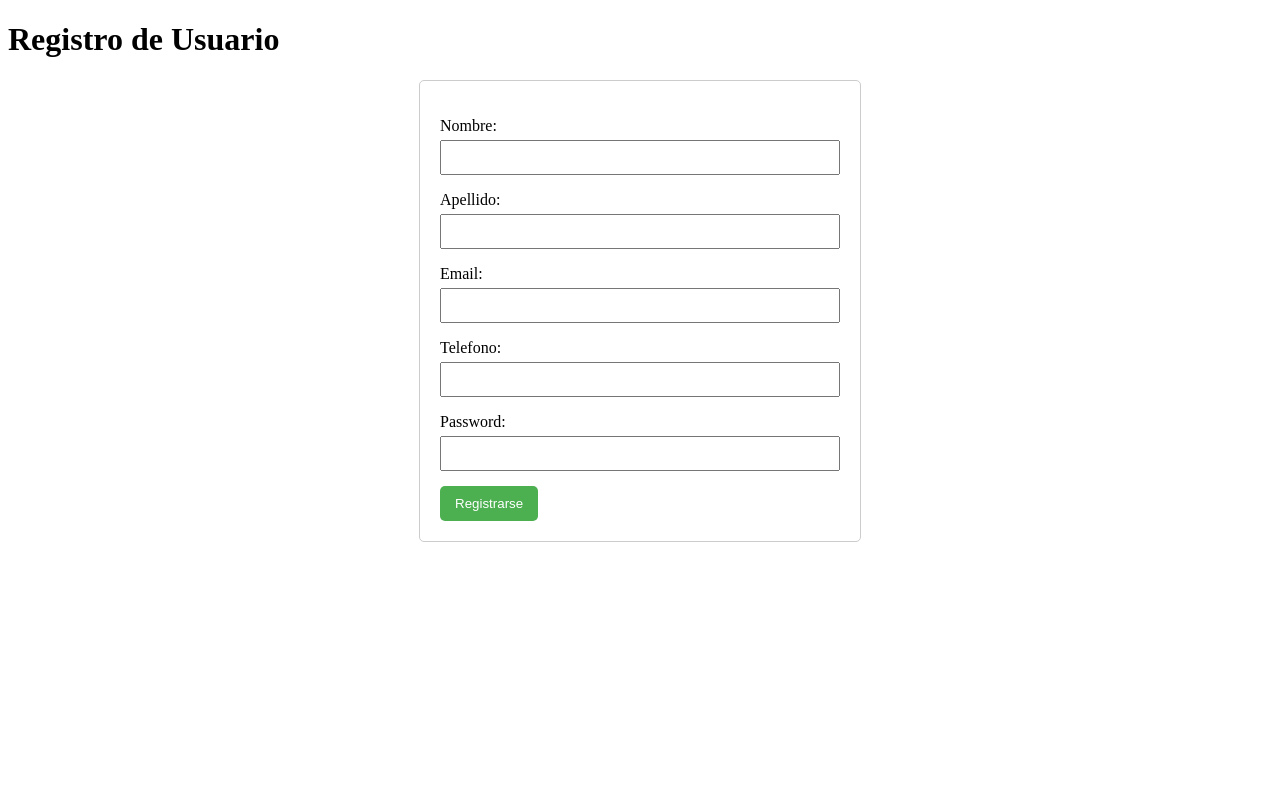
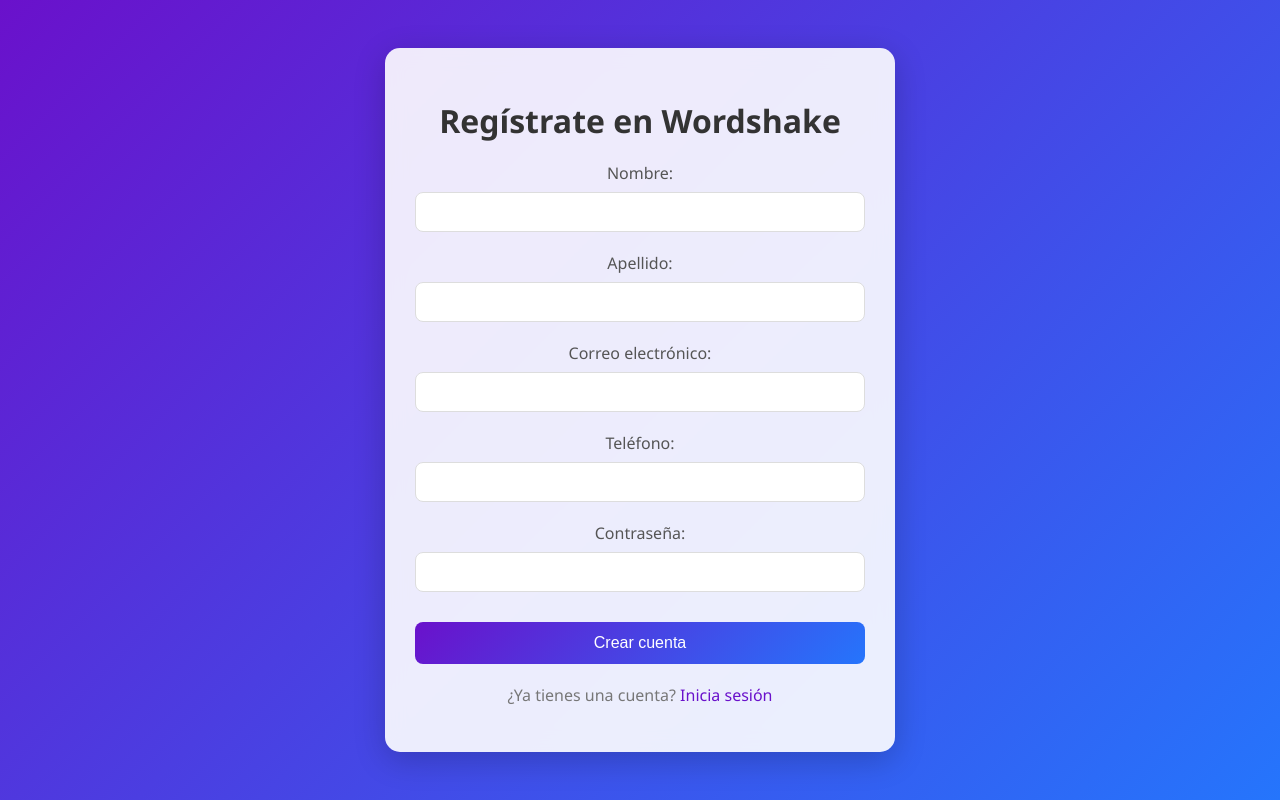
Before and after one commit to Bambam934/WorkShakePoli, a Django app: page /registro/ in a window 1280 px wide. Run offline with Django 5.2, Linux system fonts and the light colour scheme.

Commit message:
Se agrego formulario de registro con diseño y sistema de verificacion de usuarios nuevos

```diff
--- a/FormularioRegistro/models.py
+++ b/FormularioRegistro/models.py
@@ -1,14 +1,40 @@
+# models.py
+
 from django.db import models
-
-
-# Create your models here.from django.db import models
+from django.core.mail import send_mail
+from django.utils.crypto import get_random_string
+from django.contrib.auth.hashers import make_password
 
 class Registro(models.Model):
     nombre = models.CharField(max_length=100)
     apellido = models.CharField(max_length=100)
-    email = models.CharField(max_length=100)
+    email = models.EmailField(unique=True)
     telefono = models.CharField(max_length=100)
     password = models.CharField(max_length=100)
     fecha = models.DateField(auto_now=True)
+    is_verified = models.BooleanField(default=False)  # Para verificar el correo
+    verification_token = models.CharField(max_length=100, blank=True, null=True)  # Token de verificación
 
-    objects = models.Manager()
+    def __str__(self):
+        return self.email
+
+    def send_verification_email(self):
+        # Generar un token único para la verificación
+        token = get_random_string(50)
+        self.verification_token = token
+        self.save()
+
+        # Crear el enlace de verificación
+        verification_link = f"http://tudominio.com/verify-email/{token}/"
+
+         # Personalizar el nombre del remitente
+        from_email = '"Wordshake Team" <tucorreo@gmail.com>'  # Nombre del remitente y dirección de correo
+
+        # Enviar el correo electrónico
+        send_mail(
+            'Verifica tu correo electrónico',
+            f'Haz clic en el siguiente enlace para verificar tu correo: {verification_link}',
+            'tucorreo@gmail.com',  # Remitente
+            [self.email],  # Destinatario
+            fail_silently=False,
+        )
--- /dev/null
+++ b/FormularioRegistro/static/registro.css
@@ -0,0 +1,149 @@
+/* Estilos generales */
+body {
+    font-family: 'Segoe UI', Tahoma, Geneva, Verdana, sans-serif;
+    background: linear-gradient(135deg, #6a11cb, #2575fc);
+    margin: 0;
+    padding: 0;
+    display: flex;
+    justify-content: center;
+    align-items: center;
+    height: 100vh;
+    color: #333;
+}
+
+/* Contenedor del formulario */
+.container {
+    background: rgba(255, 255, 255, 0.9);
+    padding: 30px;
+    border-radius: 15px;
+    box-shadow: 0 8px 32px rgba(0, 0, 0, 0.2);
+    backdrop-filter: blur(10px);
+    width: 100%;
+    max-width: 450px;
+    text-align: center;
+}
+
+/* Título */
+h1 {
+    font-size: 2rem;
+    color: #333;
+    margin-bottom: 20px;
+    font-weight: 600;
+}
+
+/* Formulario */
+form {
+    display: flex;
+    flex-direction: column;
+}
+
+form p {
+    margin-bottom: 15px;
+}
+
+form label {
+    font-weight: 500;
+    margin-bottom: 5px;
+    display: block;
+    color: #555;
+}
+
+form input {
+    width: 100%;
+    padding: 12px;
+    border: 1px solid #ddd;
+    border-radius: 8px;
+    font-size: 16px;
+    box-sizing: border-box;
+    transition: border-color 0.3s ease, box-shadow 0.3s ease;
+}
+
+form input:focus {
+    border-color: #6a11cb;
+    box-shadow: 0 0 8px rgba(106, 17, 203, 0.3);
+    outline: none;
+}
+
+/* Estilo específico para el campo de contraseña */
+form input[type="password"] {
+    letter-spacing: 1px; /* Para mejorar la legibilidad de la contraseña */
+}
+
+/* Botón de registro */
+form button {
+    background: linear-gradient(135deg, #6a11cb, #2575fc);
+    color: white;
+    padding: 12px;
+    border: none;
+    border-radius: 8px;
+    font-size: 16px;
+    font-weight: 500;
+    cursor: pointer;
+    transition: background 0.3s ease, transform 0.2s ease;
+    margin-top: 10px;
+}
+
+form button:hover {
+    background: linear-gradient(135deg, #2575fc, #6a11cb);
+    transform: translateY(-2px);
+}
+
+form button:active {
+    transform: translateY(0);
+}
+
+/* Mensajes de error */
+.errorlist {
+    color: #ff4d4d;
+    list-style: none;
+    padding: 0;
+    margin: 0 0 15px 0;
+}
+
+.errorlist li {
+    margin-bottom: 5px;
+}
+
+/* Pie de página */
+.footer {
+    text-align: center;
+    margin-top: 20px;
+    color: #777;
+}
+
+.footer a {
+    color: #6a11cb;
+    text-decoration: none;
+    font-weight: 500;
+    transition: color 0.3s ease;
+}
+
+.footer a:hover {
+    color: #2575fc;
+}
+
+/* Estilos para los campos específicos */
+.form-group {
+    margin-bottom: 20px;
+}
+
+.form-group label {
+    display: block;
+    margin-bottom: 8px;
+    font-weight: 500;
+    color: #555;
+}
+
+.form-group input {
+    width: 100%;
+    padding: 10px;
+    border: 1px solid #ddd;
+    border-radius: 8px;
+    font-size: 16px;
+    transition: border-color 0.3s ease;
+}
+
+.form-group input:focus {
+    border-color: #6a11cb;
+    box-shadow: 0 0 8px rgba(106, 17, 203, 0.3);
+}
--- a/FormularioRegistro/templates/registro.html
+++ b/FormularioRegistro/templates/registro.html
@@ -3,46 +3,40 @@
 <head>
     <meta charset="UTF-8">
     <meta name="viewport" content="width=device-width, initial-scale=1.0">
-    <title>Registro</title>
+    <title>Registro - Wordshake</title>
+    <link rel="stylesheet" href="/FormularioRegistro/static/registro.css"> <!-- Enlace al archivo CSS -->
 </head>
 <body>
-    <h1>Registro de Usuario</h1>
-    <form method="post">
-        {% csrf_token %}
-        {{ form.as_p }}
-        <button type="submit">Registrarse</button>
-    </form>
+    <div class="container">
+        <h1>Regístrate en Wordshake</h1>
+        <form method="post">
+            <!-- {% csrf_token %}
+            {{ form.as_p }}-->
+            <div class="form-group">
+                <label for="id_nombre">Nombre:</label>
+                <input type="text" id="id_nombre" name="nombre" required>
+            </div>
+            <div class="form-group">
+                <label for="id_apellido">Apellido:</label>
+                <input type="text" id="id_apellido" name="apellido" required>
+            </div>
+            <div class="form-group">
+                <label for="id_email">Correo electrónico:</label>
+                <input type="email" id="id_email" name="email" required>
+            </div>
+            <div class="form-group">
+                <label for="id_telefono">Teléfono:</label>
+                <input type="tel" id="id_telefono" name="telefono" required>
+            </div>
+            <div class="form-group">
+                <label for="id_password">Contraseña:</label>
+                <input type="password" id="id_password" name="password" required>
+            </div>
+            <button type="submit">Crear cuenta</button>
+        </form>
+        <div class="footer">
+            <p>¿Ya tienes una cuenta? <a href="#">Inicia sesión</a></p>
+        </div>
+    </div>
 </body>
 </html>
-<style>
-    form {
-        max-width: 400px;
-        margin: 0 auto;
-        padding: 20px;
-        border: 1px solid #ccc;
-        border-radius: 5px;
-    }
-    form p {
-        margin-bottom: 15px;
-    }
-    form label {
-        display: block;
-        margin-bottom: 5px;
-    }
-    form input {
-        width: 100%;
-        padding: 8px;
-        box-sizing: border-box;
-    }
-    form button {
-        background-color: #4CAF50;
-        color: white;
-        padding: 10px 15px;
-        border: none;
-        border-radius: 5px;
-        cursor: pointer;
-    }
-    form button:hover {
-        background-color: #45a049;
-    }
-</style>
--- a/FormularioRegistro/urls.py
+++ b/FormularioRegistro/urls.py
@@ -3,5 +3,6 @@ from . import views
 
 urlpatterns = [
     path('registro/', views.registro, name='registro'),
+    path('verify-email/<str:token>/', views.verify_email, name='verify_email'),
     path('exito/', views.exito, name='exito'),
 ]
--- a/FormularioRegistro/views.py
+++ b/FormularioRegistro/views.py
@@ -1,21 +1,60 @@
+# views.py
+
 from django.shortcuts import render, redirect
 from django.contrib.auth.hashers import make_password
 from .forms import RegistroForm
 from datetime import date
+from django.shortcuts import get_object_or_404
+from .models import Registro
 
 def registro(request):
+    """
+    Vista para manejar el registro de nuevos usuarios.
+    """
     if request.method == 'POST':
         form = RegistroForm(request.POST)
         if form.is_valid():
+            # Crear una instancia del modelo sin guardarla en la base de datos
             nuevo_registro = form.save(commit=False)
-            nuevo_registro.password = make_password(form.cleaned_data['password'])  # Encripta la contraseña
+
+            # Encriptar la contraseña antes de guardarla
+            nuevo_registro.password = make_password(form.cleaned_data['password'])
+
+            # Asignar la fecha actual al campo 'fecha'
             nuevo_registro.fecha = date.today()
+
+            # Guardar el registro en la base de datos
             nuevo_registro.save()
-            return redirect('exito')  # Asegúrate de que este 'name' esté en urls.py
+
+            # Enviar el correo de verificación
+            nuevo_registro.send_verification_email()
+
+            # Redirigir a la página de éxito
+            return redirect('exito')  # Asegúrate de que 'exito' esté en urls.py
     else:
+        # Si no es una solicitud POST, mostrar el formulario vacío
         form = RegistroForm()
 
+    # Renderizar la plantilla con el formulario
     return render(request, 'registro.html', {'form': form})
 
+def verify_email(request, token):
+    """
+    Vista para verificar el correo electrónico del usuario.
+    """
+    # Buscar el usuario por el token de verificación
+    user = get_object_or_404(Registro, verification_token=token)
+
+    # Marcar el correo como verificado
+    user.is_verified = True
+    user.verification_token = None  # Eliminar el token después de la verificación
+    user.save()
+
+    # Mostrar una página de éxito
+    return render(request, 'verificacion_exitosa.html')
+
 def exito(request):
+    """
+    Vista para mostrar una página de éxito después del registro.
+    """
     return render(request, 'exito.html')
```
Also changed, not shown: FormularioRegistro/templates/verificacion_exitosa.html (added, +15 -0 lines), WorkShakePoli/settings.py (+11 -0 lines).
